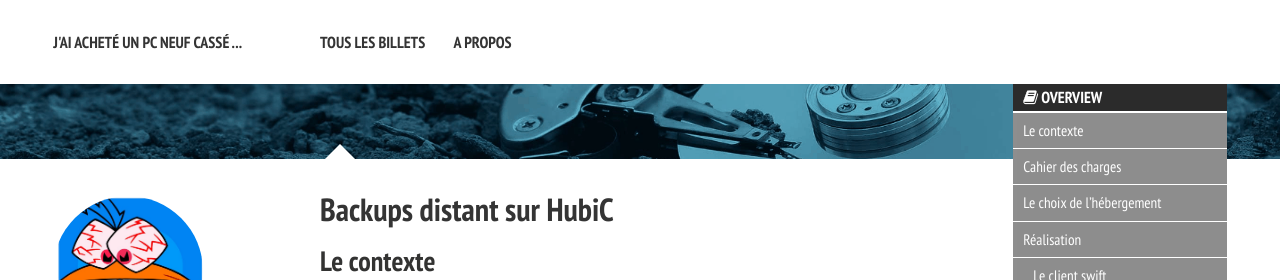
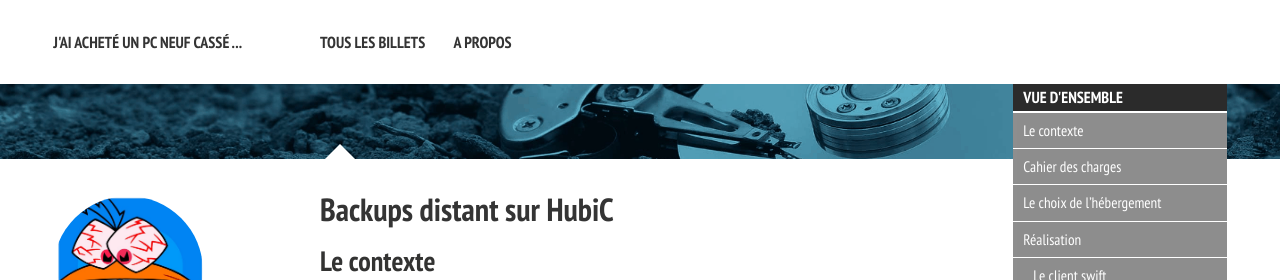
Before and after one commit to Marthym/marthym.github.io, a Jekyll site: the page built from _posts/2015-09-16-Backup-distant-sur-HubiC.md, in a window 1280 px wide and 900 px high. Shown: the top 280 px of the window. Built offline with Jekyll 4.4.1, drawn with Linux system fonts in a browser that asks for light colours; nearby versions of some CDN libraries.

Commit message:
fix(template): Improve TOC

```diff
--- a/_includes/_toc.html
+++ b/_includes/_toc.html
@@ -1,6 +1,6 @@
 <section id="table-of-contents" class="toc">
   <header>
-    <h3><i class="fa fa-book"></i> Overview</h3>
+    <h3>Vue d'ensemble</h3>
   </header>
 <div id="drawer" markdown="1">
 *  Auto generated table of contents
```
